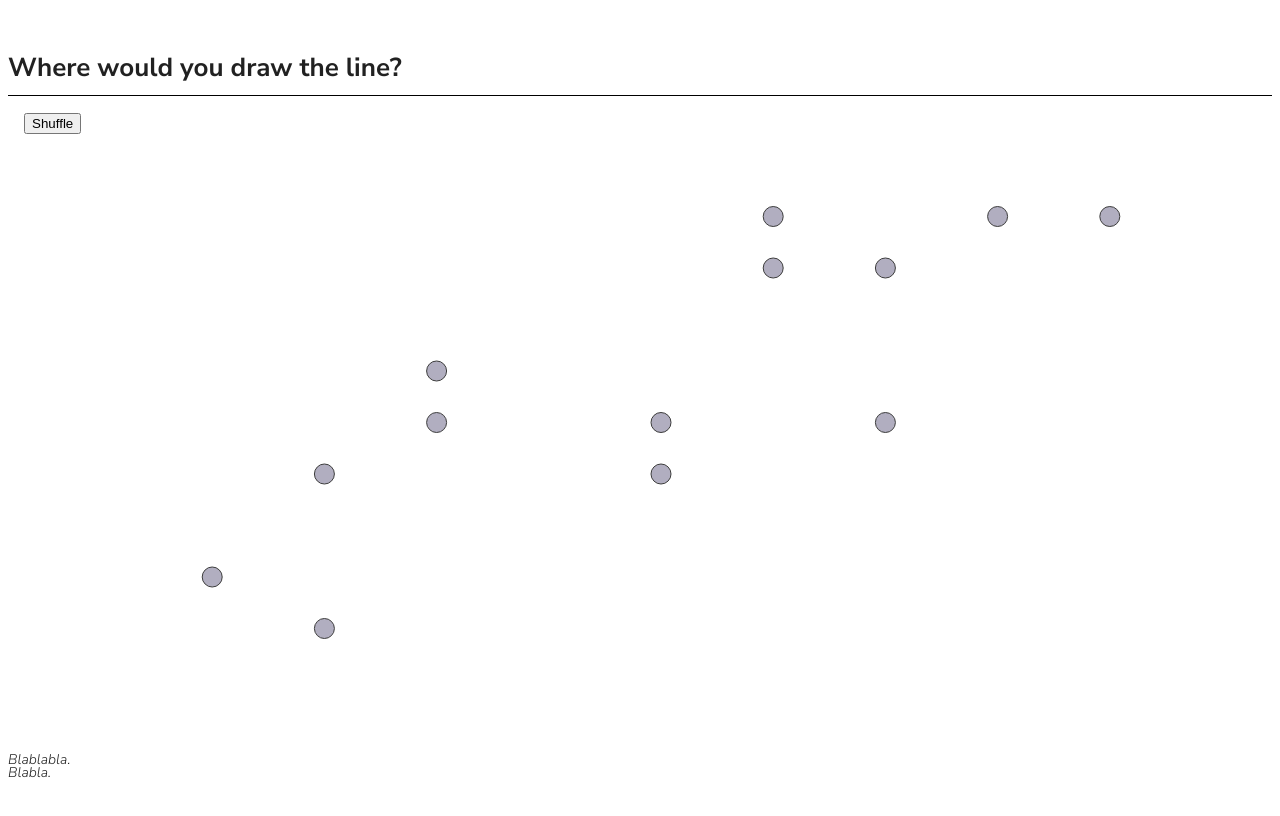
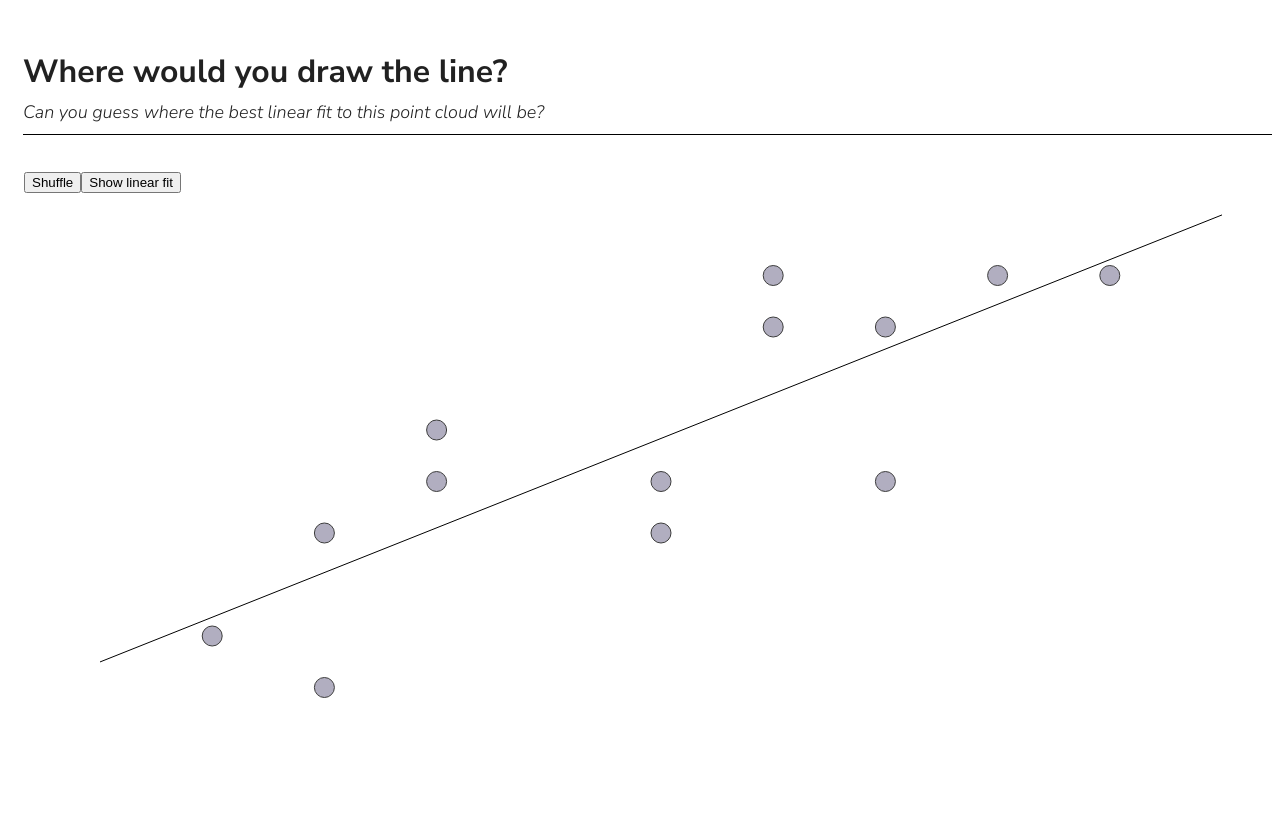
Before and after one commit to msaintlu/linear-regression, a React (Vite) app: page / in a window 1280 px wide. Built offline with nearby package versions, Linux system fonts and the light colour scheme.

Commit message:
Linear regression

```diff
--- a/src/App.jsx
+++ b/src/App.jsx
@@ -6,52 +6,43 @@ const MARGIN = { top: 15, right: 50, bottom: 70, left: 92 };
 const width = 1000;
 
 function App() {
-
   const [data, setData] = useState(linear);
 
   return (
     <>
-      <div>
-        <p
+      <div
         style={{
-            fontWeight: "bolder",
-            fontSize: 26,
           marginTop: 50,
           marginBottom: 20,
+          marginLeft: 15,
         }}
       >
+        <p style={{ fontWeight: "bolder", fontSize: 32 }}>
           Where would you draw the line?
         </p>
+        <p style={{ fontSize: 18, fontStyle: "italic", marginTop: -25 }}>
+          Can you guess where the best linear fit to this point cloud will be?
+        </p>
+      </div>
+
       <div
         style={{
           width: { width },
           height: "1px",
           backgroundColor: "black",
-            marginTop: -10,
+          marginLeft: 15,
+          marginBottom: 20,
+          marginTop: -10
         }}
       />
+
+      <div style={{ padding: 16 }}>
+        <button onClick={() => setData(linear)}>Shuffle</button>
+        <button onClick={() => setData(linear)}>Show linear fit</button>
       </div>
 
-      <div style={{ padding: 16 }}>
-        <button onClick={() => setData(linear)}>
-          Shuffle
-        </button>
-      </div>
-
-      <div
-        className="heatmap-container"
-        style={{height: 600}}
-      >
+      <div className="heatmap-container" style={{ height: 600 }}>
         <ResponsiveScatterplot data={data} MARGIN={MARGIN} />
-      </div>
-
-      <div>
-        <p style={{ fontSize: 14, fontStyle: "italic", marginTop: 0 }}>
-          Blablabla.
-        </p>
-        <p style={{ fontSize: 14, fontStyle: "italic", marginTop: -20 }} >
-          Blabla.
-        </p>
       </div>
     </>
   );
--- a/src/vizcomponents/Scatterplot.jsx
+++ b/src/vizcomponents/Scatterplot.jsx
@@ -1,7 +1,8 @@
 import * as d3 from "d3";
 import { useRef, useState, useMemo } from "react";
 import { useDimensions } from "./useDimensions";
-import { ScatterplotItem } from "./ScatterplotItem";
+import { ScatterplotDot } from "./ScatterplotDot";
+import { motion } from "motion/react";
 
 
 export const ResponsiveScatterplot = (props) => {
@@ -19,19 +20,41 @@ export const ResponsiveScatterplot = (props) => {
 };
 
 const Scatterplot = ({ width, height, data, MARGIN }) => {
+
   const boundsWidth = width - MARGIN.left - MARGIN.right;
   const boundsHeight = height - MARGIN.top - MARGIN.bottom;
 
   const xScale = d3.scaleLinear().domain([0, 10]).range([0, boundsWidth]);
   const yScale = d3.scaleLinear().domain([0, 10]).range([boundsHeight, 0]);
 
+  // Slope and intercept of the linear regression line (y = slope * x + intercept)
+  const linearRegression = (data) => {
+    const xMean = d3.mean(data, (d) => d.x);
+    const yMean = d3.mean(data, (d) => d.y);
+    const slope =
+      d3.sum(data, (d) => (d.x - xMean) * (d.y - yMean)) /
+      d3.sum(data, (d) => (d.x - xMean) ** 2);
+    const intercept = yMean - slope * xMean;
+    return { slope, intercept };
+  };
+
   return (
     <div style={{ position: "relative" }}>
       <svg width={width} height={height} style={{ overflow: "visible" }}>
         <g transform={`translate( ${MARGIN.left}, ${MARGIN.top} )`}>
           {data.map((d, i) => (
-            <ScatterplotItem key={i} x={xScale(d.x)} y={yScale(d.y)} />
+            <ScatterplotDot key={i} x={xScale(d.x)} y={yScale(d.y)} />
           ))}
+          <line
+            x1={xScale(0)}
+            x2={xScale(10)}
+            y1={yScale(linearRegression(data).intercept)}
+            y2={yScale(
+              linearRegression(data).intercept +
+                linearRegression(data).slope * 10
+            )}
+            stroke="black"
+          />
         </g>
       </svg>
     </div>
--- a/src/vizcomponents/ScatterplotItem.jsx
+++ b/src/vizcomponents/ScatterplotDot.jsx
@@ -2,7 +2,7 @@ import { motion } from "motion/react";
 
 const transition = { type: "spring", stiffness: 80, damping: 20 };
 
-export const ScatterplotItem = ({ x, y }) => {
+export const ScatterplotDot = ({ x, y }) => {
   return (
     <g>
       <circle
```
Lines whose indentation alone changed are shown as unchanged.
